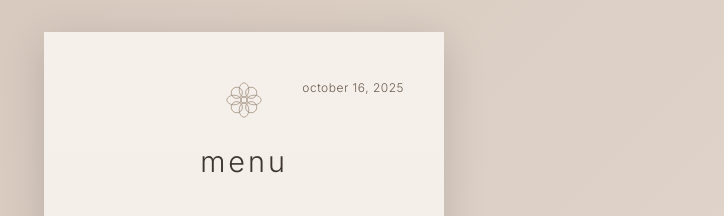
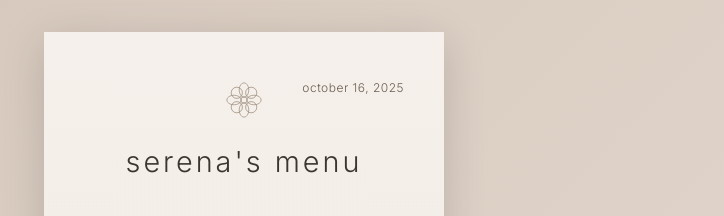
Before and after one commit to bobbyhwsong/serena-today-special-menu, a plain HTML site: page index.html in a window 1280 px wide. Shown: the top 216 px of the page, without its empty margins (396-1120 px from the left). Drawn offline with Linux system fonts and the light colour scheme.

Commit message:
Update index.html

```diff
--- a/index.html
+++ b/index.html
@@ -158,7 +158,7 @@
                     <ellipse cx="68" cy="68" rx="14" ry="14" transform="rotate(45 68 68)"/>
                 </svg>
             </div>
-            <h1 class="title">menu</h1>
+            <h1 class="title">serena's menu</h1>
         </div>
 
         <div class="menu-items">
```
